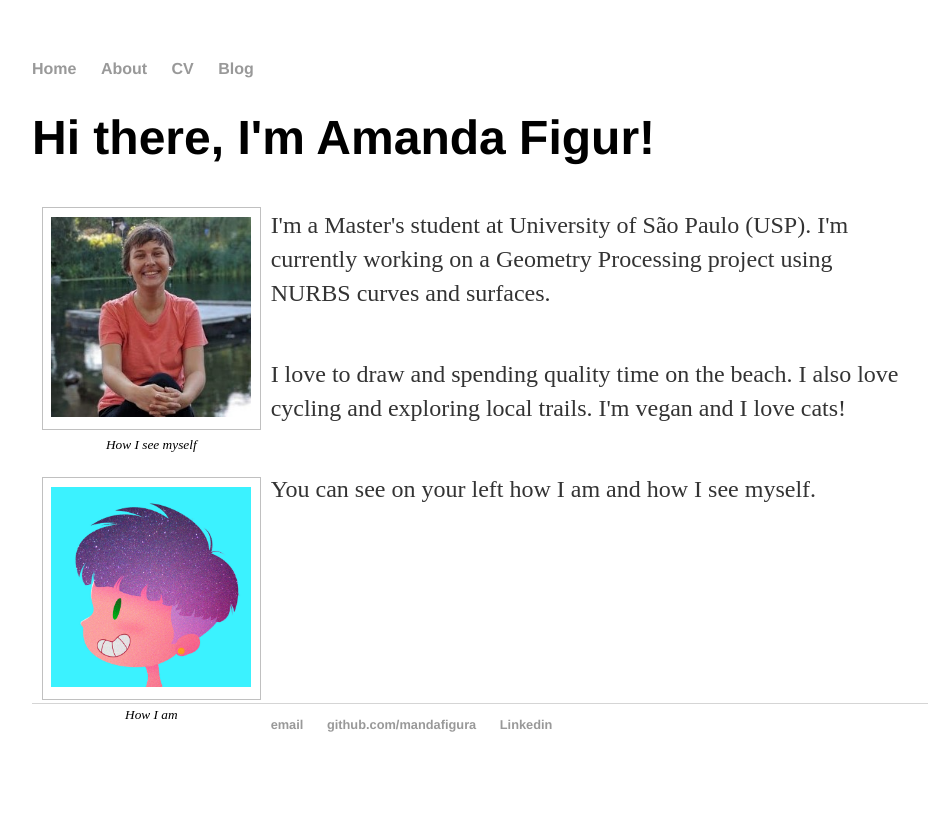
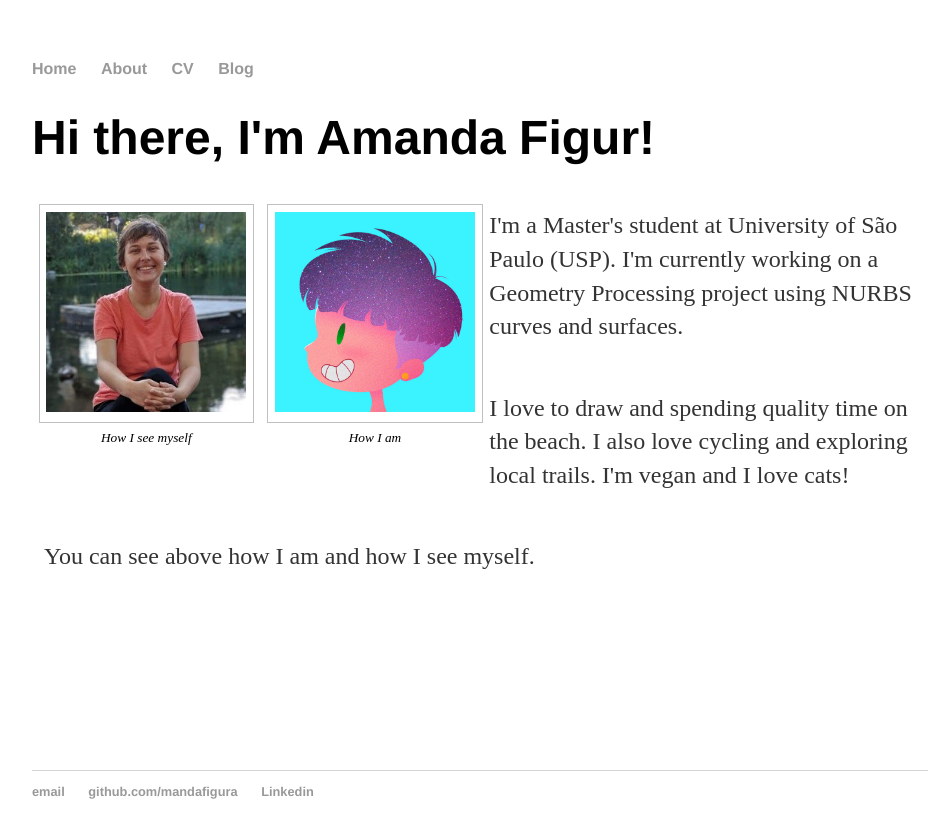
Before and after one commit to mandafigura/mandafigura.github.io, a Jekyll site: the page built from index.html, in a window 1280 px wide. Shown: the top 838 px of the page, without its empty margins (160-1102 px from the left). Built offline with Jekyll 4.4.1, drawn with Linux system fonts in a browser that asks for light colours.

Commit message:
Update index.html

```diff
--- a/index.html
+++ b/index.html
@@ -4,24 +4,17 @@ title: Amanda Figur
 ---
 <div class="myself">
 	<h1>Hi there, I'm Amanda Figur!</h1>
-	<table align="left">
-		<tr>
-			<td>
+	<center>
 			<figure>
       				<img src="amanda1.jpeg"width="200" height="200" alt="How I see myself.">
 				<figcaption>How I see myself</figcaption>
 			</figure>
-			</td>
-		</tr>
-		<tr>
-			<td>
+
 			<figure>
 				<img src="amanda2.jpg"width="200" height="200" alt="How I am.">
 				<figcaption>How I am</figcaption>
 			</figure>
-			</td>
-		</tr>
-	</table>
+	</center>
 	<p>
         	I'm a Master's student at University of São Paulo (USP). I'm currently working on a Geometry Processing project using NURBS curves and surfaces.
       	</p>
@@ -29,6 +22,6 @@ title: Amanda Figur
 		I love to draw and spending quality time on the beach. I also love cycling and exploring local trails. I'm vegan and I love cats!
 	</p>
 	<p>
-		You can see on your left how I am and how I see myself.
+		You can see above how I am and how I see myself.
 	</p>
 </div><!-- /.myself -->
```
